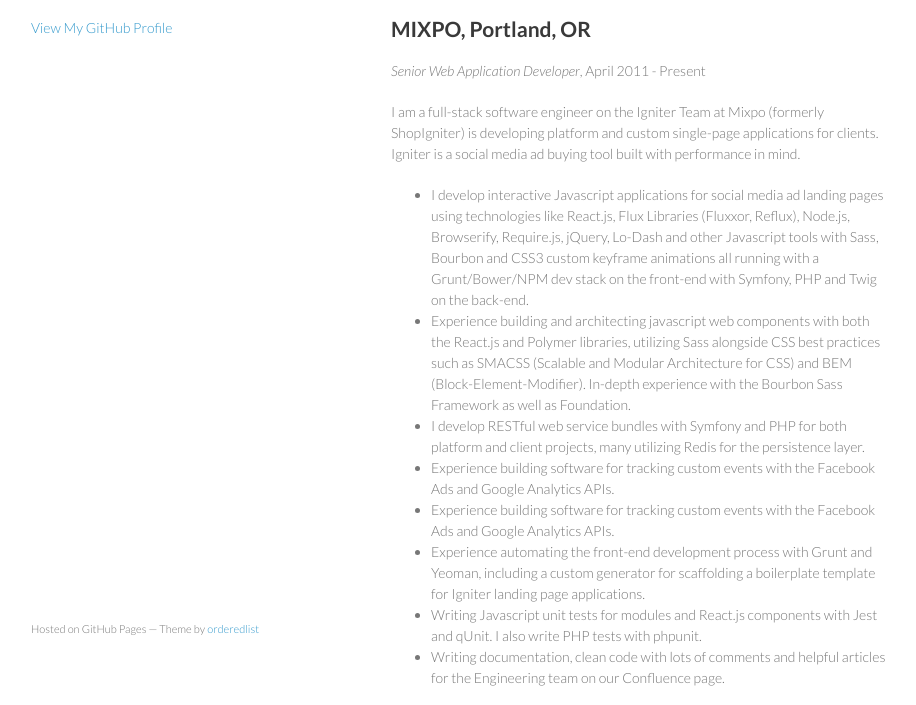
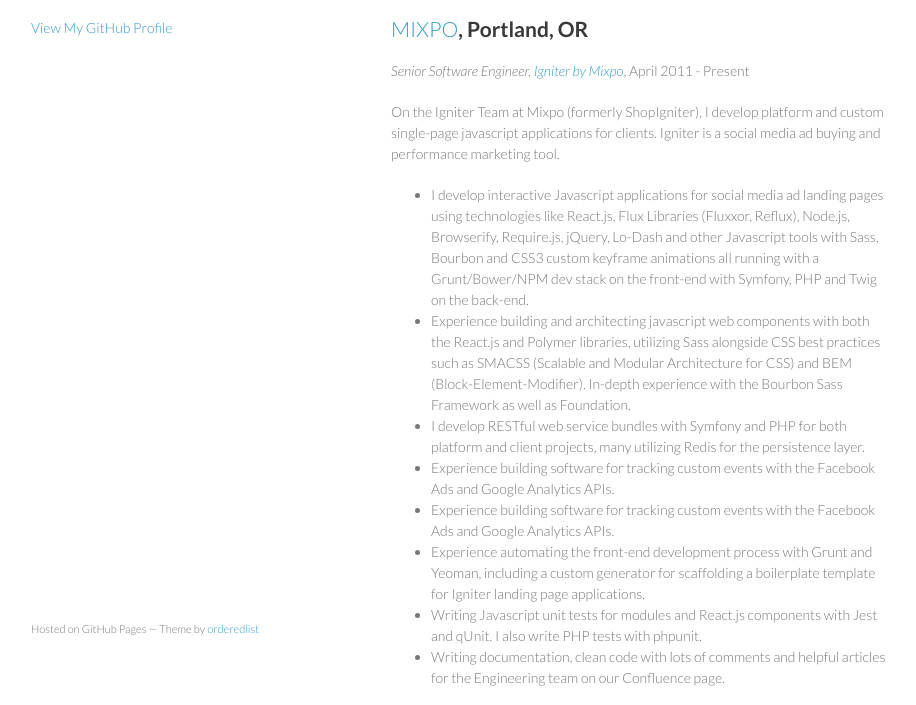
Before and after one commit to eriklharper/eriklharper.github.io, a plain HTML site: page index.html in a window 1280 px wide. Shown: the part 92-797 px from the top of the page, without its empty margins (179-1095 px from the left). Drawn offline with Linux system fonts and the light colour scheme.

Commit message:
Update index.html

```diff
--- a/index.html
+++ b/index.html
@@ -25,10 +25,11 @@
       <section>
         <div id="resume">
           <h1>RESUME</h1>
-          <h2>MIXPO, Portland, OR</h2>
-          <p><em>Senior Web Application Developer</em>, April 2011 - Present</p>
+          <h2>
+            <a href="http://mixpo.com">MIXPO</a>, Portland, OR</h2>
+          <p><em>Senior Software Engineer, <a href="https://igniter.co">Igniter by Mixpo</a></em>, April 2011 - Present</p>
           <p>
-            I am a full-stack software engineer on the Igniter Team at Mixpo (formerly ShopIgniter) is developing platform and custom single-page applications for clients.  Igniter is a social media ad buying tool built with performance in mind.
+            On the Igniter Team at Mixpo (formerly ShopIgniter), I develop platform and custom single-page javascript applications for clients.  Igniter is a social media ad buying and performance marketing tool.
           </p>
           <ul>
             <li>I develop interactive Javascript applications for social media ad landing pages using technologies like React.js, Flux Libraries (Fluxxor, Reflux), Node.js, Browserify, Require.js, jQuery, Lo-Dash and other Javascript tools with Sass, Bourbon and CSS3 custom keyframe animations all running with a Grunt/Bower/NPM dev stack on the front-end with Symfony, PHP and Twig on the back-end.</li>
```
